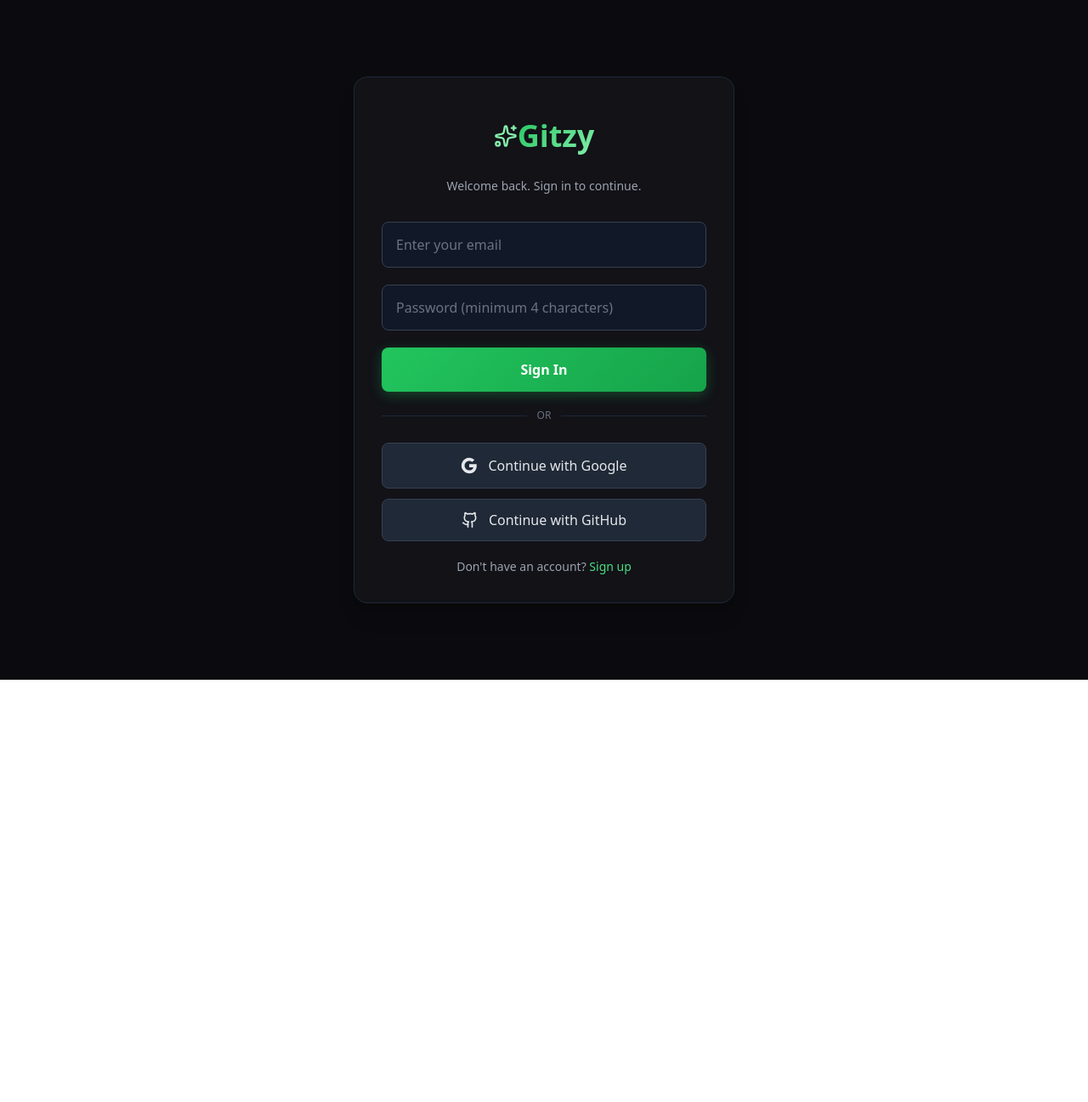
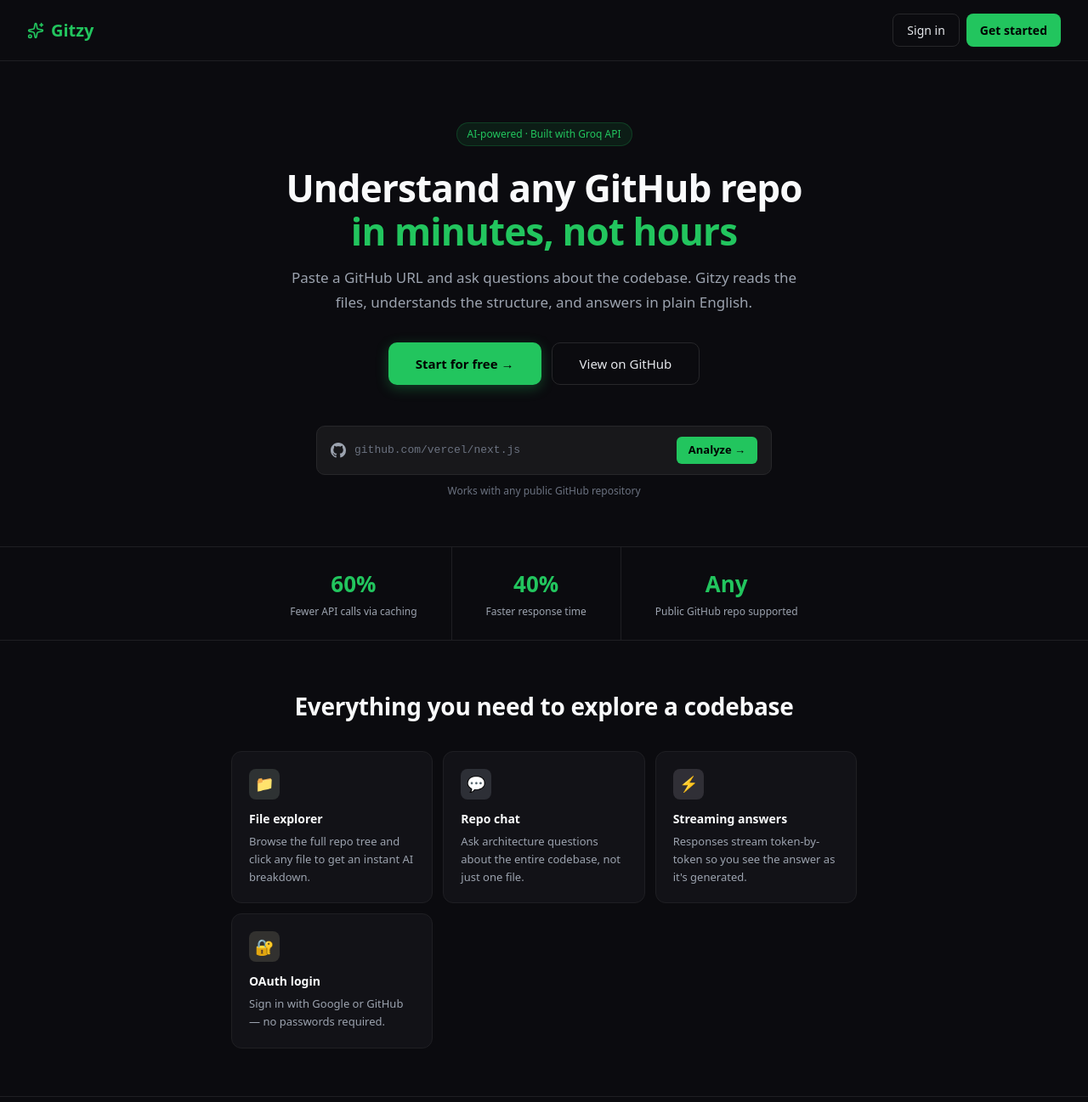
Before and after one commit to Mars-60/project2, a React (Vite) app in the folder frontend/: page / in a window 1280 px wide. Shown: the top 1297 px of the page at 85% size. Before the commit the page ends 800 px from the top, so only its background shows below. Built offline with nearby package versions, Linux system fonts and the light colour scheme.

Commit message:
Add landing page

```diff
--- a/frontend/src/App.jsx
+++ b/frontend/src/App.jsx
@@ -1,33 +1,32 @@
 import { useState, useEffect } from "react";
-import { BrowserRouter, Routes, Route, Navigate } from "react-router-dom";
+import { BrowserRouter, Routes, Route } from "react-router-dom";
 import AuthScreen from "./auth/AuthScreen.jsx";
 import AuthCallback from "./auth/AuthCallback.jsx";
 import HomeScreen from "./home/HomeScreen.jsx";
 import WorkspaceView from "./workspace/WorkspaceView.jsx";
+import LandingPage from "./landing/LandingPage.jsx";  // ← new
 
 function App() {
   const [isAuthenticated, setIsAuthenticated] = useState(false);
   const [userEmail, setUserEmail] = useState("");
-  const [currentView, setCurrentView] = useState("home");
+  const [currentView, setCurrentView] = useState("landing"); // ← changed from "home"
   const [repoUrl, setRepoUrl] = useState("");
   const [loading, setLoading] = useState(true);
 
-  // Check for existing auth on mount
   useEffect(() => {
     const token = localStorage.getItem('token');
     const email = localStorage.getItem('userEmail');
 
     if (token && email) {
       fetch(`${import.meta.env.VITE_API_URL}/api/auth/me`, {
-        headers: {
-          'Authorization': `Bearer ${token}`
-        }
+        headers: { 'Authorization': `Bearer ${token}` }
       })
         .then(res => res.json())
         .then(data => {
           if (data.userId) {
             setIsAuthenticated(true);
             setUserEmail(email);
+            setCurrentView("home"); // ← skip landing if already logged in
           } else {
             localStorage.removeItem('token');
             localStorage.removeItem('userEmail');
@@ -37,9 +36,7 @@ function App() {
           localStorage.removeItem('token');
           localStorage.removeItem('userEmail');
         })
-        .finally(() => {
-          setLoading(false);
-        });
+        .finally(() => setLoading(false));
     } else {
       setLoading(false);
     }
@@ -50,6 +47,7 @@ function App() {
     localStorage.setItem('userEmail', email);
     setIsAuthenticated(true);
     setUserEmail(email);
+    setCurrentView("home");
   };
 
   const handleLogout = () => {
@@ -58,7 +56,7 @@ function App() {
     setIsAuthenticated(false);
     setUserEmail("");
     setRepoUrl("");
-    setCurrentView("home");
+    setCurrentView("landing"); // ← goes back to landing on logout
   };
 
   const handleAnalyze = (url) => {
@@ -82,40 +80,23 @@ function App() {
   return (
     <BrowserRouter>
       <Routes>
-        {/* OAuth Callback Route */}
         <Route path="/auth/callback" element={<AuthCallback onLogin={handleLogin} />} />
-
-        {/* Protected Routes */}
-        {!isAuthenticated ? (
-          <Route path="*" element={<AuthScreen onLogin={handleLogin} onLogout={handleLogout} />} />
-        ) : (
-          <>
-            {currentView === "home" ? (
-              <Route
-                path="*"
-                element={
-                  <HomeScreen
-                    onAnalyze={handleAnalyze}
-                    userEmail={userEmail}
-                    onLogout={handleLogout}
-                  />
-                }
+        <Route path="*" element={
+          !isAuthenticated ? (
+            currentView === "landing" ? (
+              <LandingPage
+                onGetStarted={() => setCurrentView("auth")}
+                onSignIn={() => setCurrentView("auth")}
               />
             ) : (
-              <Route
-                path="*"
-                element={
-                  <WorkspaceView
-                    repoUrl={repoUrl}
-                    userEmail={userEmail}
-                    onLogout={handleLogout}
-                    onGoHome={handleGoHome}
-                  />
-                }
-              />
-            )}
-          </>
-        )}
+              <AuthScreen onLogin={handleLogin} onLogout={handleLogout} />
+            )
+          ) : currentView === "home" ? (
+            <HomeScreen onAnalyze={handleAnalyze} userEmail={userEmail} onLogout={handleLogout} />
+          ) : (
+            <WorkspaceView repoUrl={repoUrl} userEmail={userEmail} onLogout={handleLogout} onGoHome={handleGoHome} />
+          )
+        } />
       </Routes>
     </BrowserRouter>
   );
--- /dev/null
+++ b/frontend/src/landing/LandingPage.jsx
@@ -0,0 +1,249 @@
+import { Sparkles } from "lucide-react";
+
+function LandingPage({ onGetStarted, onSignIn }) {
+  const features = [
+    {
+      icon: "📁",
+      title: "File explorer",
+      desc: "Browse the full repo tree and click any file to get an instant AI breakdown.",
+      color: "#dcfce7",
+      iconColor: "#16a34a",
+    },
+    {
+      icon: "💬",
+      title: "Repo chat",
+      desc: "Ask architecture questions about the entire codebase, not just one file.",
+      color: "#dbeafe",
+      iconColor: "#1d4ed8",
+    },
+    {
+      icon: "⚡",
+      title: "Streaming answers",
+      desc: "Responses stream token-by-token so you see the answer as it's generated.",
+      color: "#ede9fe",
+      iconColor: "#7c3aed",
+    },
+    {
+      icon: "🔐",
+      title: "OAuth login",
+      desc: "Sign in with Google or GitHub — no passwords required.",
+      color: "#fef3c7",
+      iconColor: "#d97706",
+    },
+  ];
+
+  return (
+    <div style={{ minHeight: "100vh", backgroundColor: "#0b0b0f", color: "#e5e7eb" }}>
+
+      {/* Navbar */}
+      <nav style={{
+        display: "flex", alignItems: "center", justifyContent: "space-between",
+        padding: "16px 32px", borderBottom: "1px solid #1f1f23",
+        position: "sticky", top: 0, backgroundColor: "#0b0b0f", zIndex: 50,
+      }}>
+        <div style={{ display: "flex", alignItems: "center", gap: "8px" }}>
+          <Sparkles size={20} stroke="#22c55e" />
+          <span style={{ fontSize: "20px", fontWeight: "600", color: "#22c55e" }}>Gitzy</span>
+        </div>
+        <div style={{ display: "flex", gap: "8px" }}>
+          <button
+            onClick={onSignIn}
+            style={{
+              padding: "8px 16px", borderRadius: "8px",
+              border: "1px solid #27272a", background: "transparent",
+              color: "#e5e7eb", fontSize: "14px", cursor: "pointer",
+            }}
+          >
+            Sign in
+          </button>
+          <button
+            onClick={onGetStarted}
+            style={{
+              padding: "8px 16px", borderRadius: "8px",
+              border: "none", background: "#22c55e",
+              color: "#000", fontSize: "14px", fontWeight: "600", cursor: "pointer",
+            }}
+          >
+            Get started
+          </button>
+        </div>
+      </nav>
+
+      {/* Hero */}
+      <section style={{ textAlign: "center", padding: "72px 32px 48px", maxWidth: "680px", margin: "0 auto" }}>
+        <div style={{
+          display: "inline-flex", alignItems: "center", gap: "6px",
+          fontSize: "12px", padding: "4px 12px", borderRadius: "999px",
+          background: "rgba(34,197,94,0.1)", color: "#22c55e",
+          border: "1px solid rgba(34,197,94,0.2)", marginBottom: "24px",
+        }}>
+          AI-powered · Built with Groq API
+        </div>
+
+        <h1 style={{
+          fontSize: "44px", fontWeight: "700", lineHeight: "1.15",
+          color: "#f9fafb", marginBottom: "16px", letterSpacing: "-0.02em",
+        }}>
+          Understand any GitHub repo<br />
+          <span style={{ color: "#22c55e" }}>in minutes, not hours</span>
+        </h1>
+
+        <p style={{ fontSize: "17px", color: "#9ca3af", lineHeight: "1.7", marginBottom: "32px" }}>
+          Paste a GitHub URL and ask questions about the codebase. Gitzy reads the files,
+          understands the structure, and answers in plain English.
+        </p>
+
+        <div style={{ display: "flex", gap: "12px", justifyContent: "center", flexWrap: "wrap" }}>
+  <button
+    onClick={onGetStarted}
+    style={{
+      padding: "13px 32px",
+      borderRadius: "10px",
+      border: "none",
+      background: "#22c55e",
+      color: "#000",
+      fontSize: "15px",
+      fontWeight: "600",
+      cursor: "pointer",
+      boxShadow: "0 4px 15px rgba(34,197,94,0.3)",
+    }}
+  >
+    Start for free →
+  </button>
+
+  <a
+    href="https://github.com/Mars-60/project2"
+    target="_blank"
+    rel="noopener noreferrer"
+    style={{
+      padding: "13px 32px",
+      borderRadius: "10px",
+      border: "1px solid #27272a",
+      background: "transparent",
+      color: "#e5e7eb",
+      fontSize: "15px",
+      cursor: "pointer",
+      textDecoration: "none",
+      display: "inline-block",
+    }}
+  >
+    View on GitHub
+  </a>
+</div>
+      </section>
+
+      {/* Demo input bar */}
+      <div style={{
+        maxWidth: "600px", margin: "0 auto 56px", padding: "0 32px",
+      }}>
+        <div style={{
+          display: "flex", alignItems: "center", gap: "10px",
+          background: "#18181b", border: "1px solid #27272a",
+          borderRadius: "10px", padding: "12px 16px",
+        }}>
+          <svg viewBox="0 0 24 24" width="18" height="18" fill="currentColor" style={{ color: "#9ca3af", flexShrink: 0 }}>
+            <path d="M12 0C5.37 0 0 5.37 0 12c0 5.31 3.435 9.795 8.205 11.385.6.105.825-.255.825-.57 0-.285-.015-1.23-.015-2.235-3.015.555-3.795-.735-4.035-1.41-.135-.345-.72-1.41-1.23-1.695-.42-.225-1.02-.78-.015-.795.945-.015 1.62.87 1.845 1.23 1.08 1.815 2.805 1.305 3.495.99.105-.78.42-1.305.765-1.605-2.67-.3-5.46-1.335-5.46-5.925 0-1.305.465-2.385 1.23-3.225-.12-.3-.54-1.53.12-3.18 0 0 1.005-.315 3.3 1.23.96-.27 1.98-.405 3-.405s2.04.135 3 .405c2.295-1.56 3.3-1.23 3.3-1.23.66 1.65.24 2.88.12 3.18.765.84 1.23 1.905 1.23 3.225 0 4.605-2.805 5.625-5.475 5.925.435.375.81 1.095.81 2.22 0 1.605-.015 2.895-.015 3.3 0 .315.225.69.825.57A12.02 12.02 0 0024 12c0-6.63-5.37-12-12-12z"/>
+          </svg>
+          <span style={{ fontSize: "13px", fontFamily: "monospace", color: "#6b7280", flex: 1 }}>
+            github.com/vercel/next.js
+          </span>
+          <button
+            onClick={onGetStarted}
+            style={{
+              padding: "6px 14px", borderRadius: "6px", border: "none",
+              background: "#22c55e", color: "#000", fontSize: "13px",
+              fontWeight: "600", cursor: "pointer",
+            }}
+          >
+            Analyze →
+          </button>
+        </div>
+        <p style={{ textAlign: "center", fontSize: "12px", color: "#6b7280", marginTop: "10px" }}>
+          Works with any public GitHub repository
+        </p>
+      </div>
+
+      {/* Stats */}
+      <div style={{
+        display: "flex", gap: "0", justifyContent: "center",
+        borderTop: "1px solid #1f1f23", borderBottom: "1px solid #1f1f23",
+        marginBottom: "56px",
+      }}>
+        {[
+          { num: "60%", label: "Fewer API calls via caching" },
+          { num: "40%", label: "Faster response time" },
+          { num: "Any", label: "Public GitHub repo supported" },
+        ].map((s, i) => (
+          <div key={i} style={{
+            textAlign: "center", padding: "24px 40px",
+            borderRight: i < 2 ? "1px solid #1f1f23" : "none",
+          }}>
+            <div style={{ fontSize: "26px", fontWeight: "700", color: "#22c55e" }}>{s.num}</div>
+            <div style={{ fontSize: "12px", color: "#9ca3af", marginTop: "4px" }}>{s.label}</div>
+          </div>
+        ))}
+      </div>
+
+      {/* Features */}
+      <div style={{ maxWidth: "800px", margin: "0 auto", padding: "0 32px 56px" }}>
+        <h2 style={{
+          textAlign: "center", fontSize: "28px", fontWeight: "700",
+          color: "#f9fafb", marginBottom: "32px", letterSpacing: "-0.01em",
+        }}>
+          Everything you need to explore a codebase
+        </h2>
+        <div style={{
+          display: "grid", gridTemplateColumns: "repeat(auto-fit, minmax(180px, 1fr))", gap: "12px",
+        }}>
+          {features.map((f, i) => (
+            <div key={i} style={{
+              background: "#121217", border: "1px solid #1f1f23",
+              borderRadius: "12px", padding: "20px",
+            }}>
+              <div style={{
+                width: "36px", height: "36px", borderRadius: "8px",
+                background: f.color + "22", display: "flex",
+                alignItems: "center", justifyContent: "center",
+                fontSize: "18px", marginBottom: "12px",
+              }}>
+                {f.icon}
+              </div>
+              <h3 style={{ fontSize: "14px", fontWeight: "600", color: "#f9fafb", marginBottom: "6px" }}>
+                {f.title}
+              </h3>
+              <p style={{ fontSize: "13px", color: "#9ca3af", lineHeight: "1.6" }}>
+                {f.desc}
+              </p>
+            </div>
+          ))}
+        </div>
+      </div>
+
+      {/* Footer CTA */}
+      <div style={{
+        textAlign: "center", padding: "56px 32px",
+        borderTop: "1px solid #1f1f23",
+      }}>
+        <h2 style={{ fontSize: "28px", fontWeight: "700", color: "#f9fafb", marginBottom: "8px" }}>
+          Ready to explore a codebase?
+        </h2>
+        <p style={{ fontSize: "15px", color: "#9ca3af", marginBottom: "24px" }}>
+          Free to use. No credit card required.
+        </p>
+        <button
+          onClick={onGetStarted}
+          style={{
+            padding: "14px 40px", borderRadius: "10px", border: "none",
+            background: "#22c55e", color: "#000", fontSize: "15px",
+            fontWeight: "600", cursor: "pointer",
+            boxShadow: "0 4px 15px rgba(34,197,94,0.3)",
+          }}
+        >
+          Create free account →
+        </button>
+      </div>
+    </div>
+  );
+}
+
+export default LandingPage;
```
